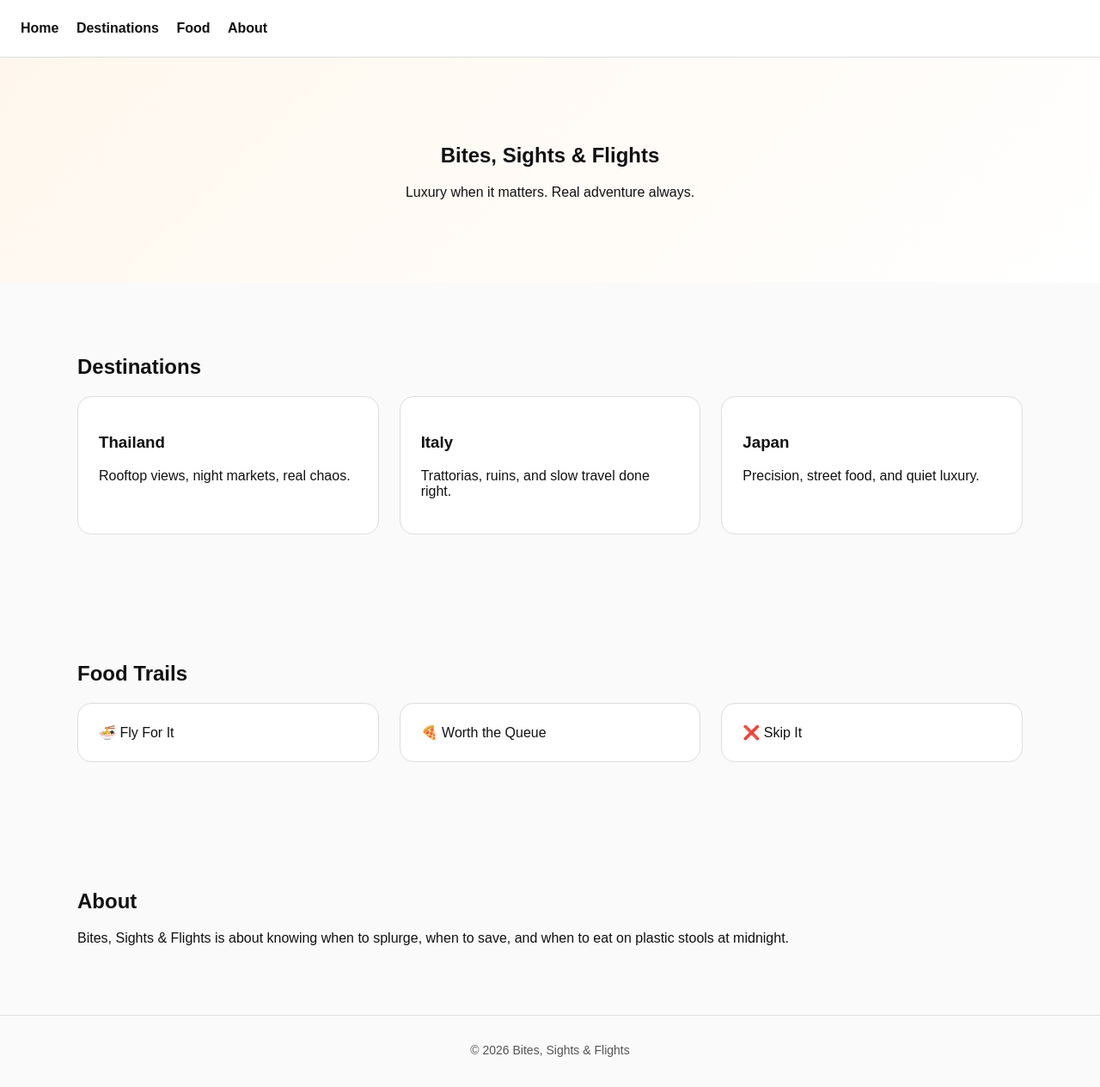
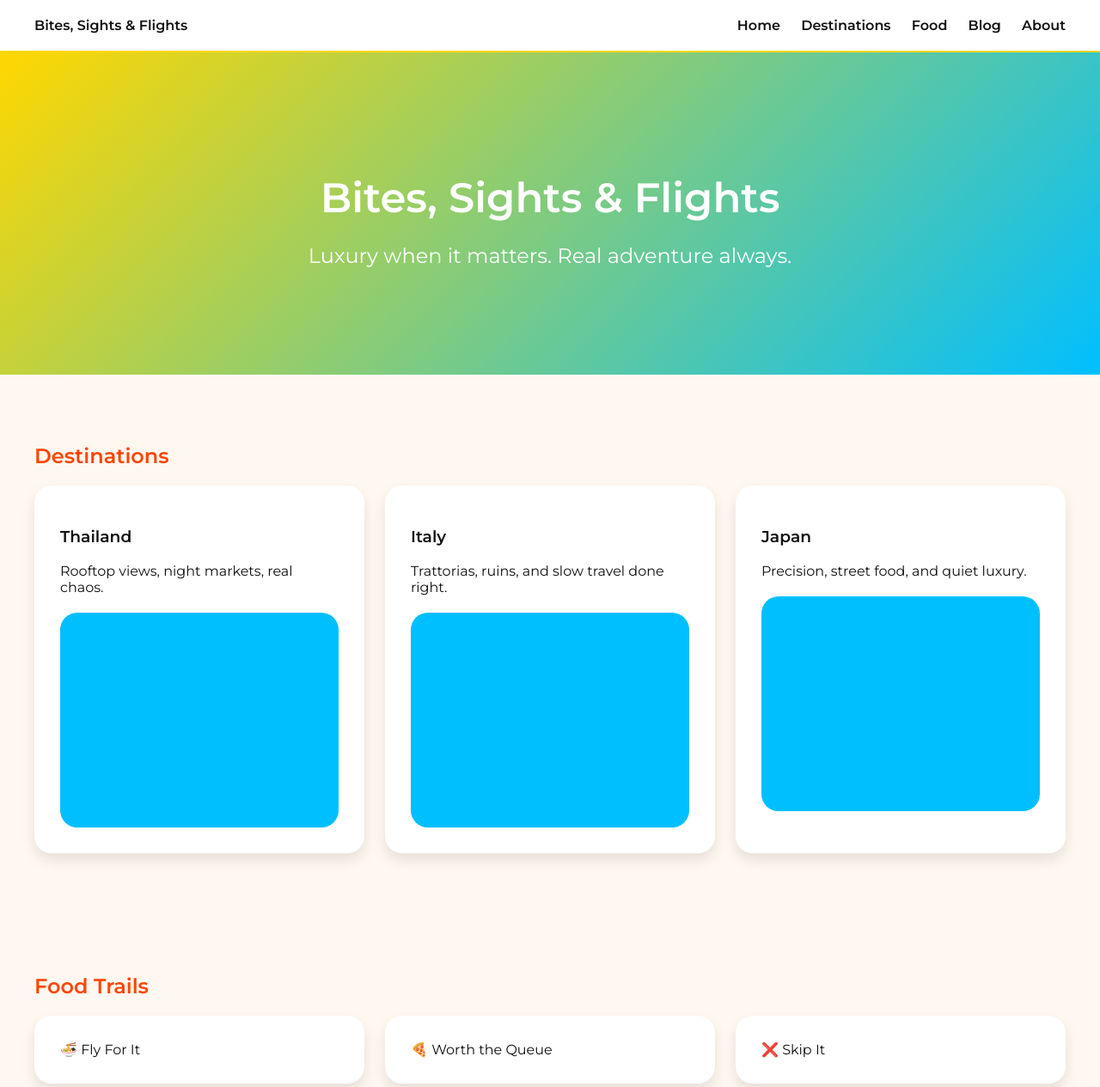
Before and after one commit to Shallowhal420/bites-sights-flights, a plain HTML site: page index.html in a window 1280 px wide. Shown: the top 1265 px of the page at 86% size. Drawn offline with Linux system fonts and the light colour scheme.

Commit message:
Update index.html
Upgrade to colourful multi page version

```diff
--- a/index.html
+++ b/index.html
@@ -1,38 +1,54 @@
-<!DOCTYPE html>
-<html lang="en">
+<!DOCTYPE html><html lang="en">
 <head>
   <meta charset="UTF-8" />
   <title>Bites, Sights & Flights</title>
   <meta name="viewport" content="width=device-width, initial-scale=1.0" />
+  <link href="https://fonts.googleapis.com/css2?family=Montserrat:wght@400;600&display=swap" rel="stylesheet">
   <style>
+    :root {
+      --primary: #FFD700;
+      --secondary: #FF4500;
+      --accent: #00BFFF;
+      --bg: #FFF8F0;
+      --card-bg: #FFFFFF;
+      --text: #111;
+    }
     body {
       margin: 0;
-      font-family: Arial, sans-serif;
-      background: #fafafa;
-      color: #111;
+      font-family: 'Montserrat', sans-serif;
+      background: var(--bg);
+      color: var(--text);
     }
     header {
-      padding: 24px;
-      border-bottom: 1px solid #ddd;
+      padding: 20px 40px;
+      border-bottom: 2px solid var(--primary);
       position: sticky;
       top: 0;
       background: white;
+      display: flex;
+      justify-content: space-between;
+      align-items: center;
     }
     nav a {
-      margin-right: 16px;
+      margin-left: 20px;
       text-decoration: none;
-      font-weight: bold;
-      color: #111;
+      font-weight: 600;
+      color: var(--text);
+      transition: color 0.3s;
     }
+    nav a:hover { color: var(--secondary); }
     .hero {
-      padding: 80px 24px;
+      padding: 100px 20px;
       text-align: center;
-      background: linear-gradient(135deg, #fff7ed, #fff);
+      background: linear-gradient(135deg, var(--primary), var(--accent));
+      color: white;
     }
+    .hero h1 { font-size: 3rem; margin-bottom: 10px; }
+    .hero p { font-size: 1.5rem; }
     .section {
-      max-width: 1100px;
+      max-width: 1200px;
       margin: auto;
-      padding: 64px 24px;
+      padding: 60px 20px;
     }
     .grid {
       display: grid;
@@ -40,74 +56,86 @@
       gap: 24px;
     }
     .card {
-      border: 1px solid #ddd;
-      border-radius: 16px;
-      padding: 24px;
-      background: white;
+      border-radius: 20px;
+      padding: 30px;
+      background: var(--card-bg);
+      box-shadow: 0 8px 16px rgba(0,0,0,0.1);
+      transition: transform 0.3s, box-shadow 0.3s;
+    }
+    .card:hover {
+      transform: translateY(-6px);
+      box-shadow: 0 12px 24px rgba(0,0,0,0.15);
     }
     footer {
       text-align: center;
-      padding: 32px;
-      border-top: 1px solid #ddd;
+      padding: 40px;
+      border-top: 2px solid var(--primary);
       font-size: 14px;
       color: #555;
+      background: var(--bg);
+    }
+    .map {
+      width: 100%;
+      height: 250px;
+      border-radius: 20px;
+      margin-top: 20px;
+      background: var(--accent);
+    }
+    h2 {
+      color: var(--secondary);
+      margin-bottom: 20px;
     }
   </style>
 </head>
-<body>
-
-<header>
+<body><header>
+  <div><strong>Bites, Sights & Flights</strong></div>
   <nav>
     <a href="#home">Home</a>
     <a href="#destinations">Destinations</a>
     <a href="#food">Food</a>
+    <a href="#blog">Blog</a>
     <a href="#about">About</a>
   </nav>
-</header>
-
-<section id="home" class="hero">
+</header><section id="home" class="hero">
   <h1>Bites, Sights & Flights</h1>
   <p>Luxury when it matters. Real adventure always.</p>
-</section>
-
-<section id="destinations" class="section">
+</section><section id="destinations" class="section">
   <h2>Destinations</h2>
   <div class="grid">
     <div class="card">
       <h3>Thailand</h3>
       <p>Rooftop views, night markets, real chaos.</p>
+      <div class="map"></div>
     </div>
     <div class="card">
       <h3>Italy</h3>
       <p>Trattorias, ruins, and slow travel done right.</p>
+      <div class="map"></div>
     </div>
     <div class="card">
       <h3>Japan</h3>
       <p>Precision, street food, and quiet luxury.</p>
+      <div class="map"></div>
     </div>
   </div>
-</section>
-
-<section id="food" class="section">
+</section><section id="food" class="section">
   <h2>Food Trails</h2>
   <div class="grid">
     <div class="card">🍜 Fly For It</div>
     <div class="card">🍕 Worth the Queue</div>
     <div class="card">❌ Skip It</div>
   </div>
-</section>
-
-<section id="about" class="section">
+</section><section id="blog" class="section">
+  <h2>Travel Stories & Guides</h2>
+  <div class="grid">
+    <div class="card">48 Hours in Bangkok</div>
+    <div class="card">Rome: Tourist Traps to Avoid</div>
+    <div class="card">Japan on a Smart Budget</div>
+  </div>
+</section><section id="about" class="section">
   <h2>About</h2>
-  <p>
-    Bites, Sights & Flights is about knowing when to splurge,
-    when to save, and when to eat on plastic stools at midnight.
-  </p>
-</section>
-
-<footer>
+  <p>Bites, Sights & Flights is about knowing when to splurge, when to save, and when to eat on plastic stools at midnight. Real experiences, luxury when it matters, chaos when it’s fun.</p>
+</section><footer>
   © 2026 Bites, Sights & Flights
-</footer>
-
-</body>
+</footer></body>
 </html>
```
